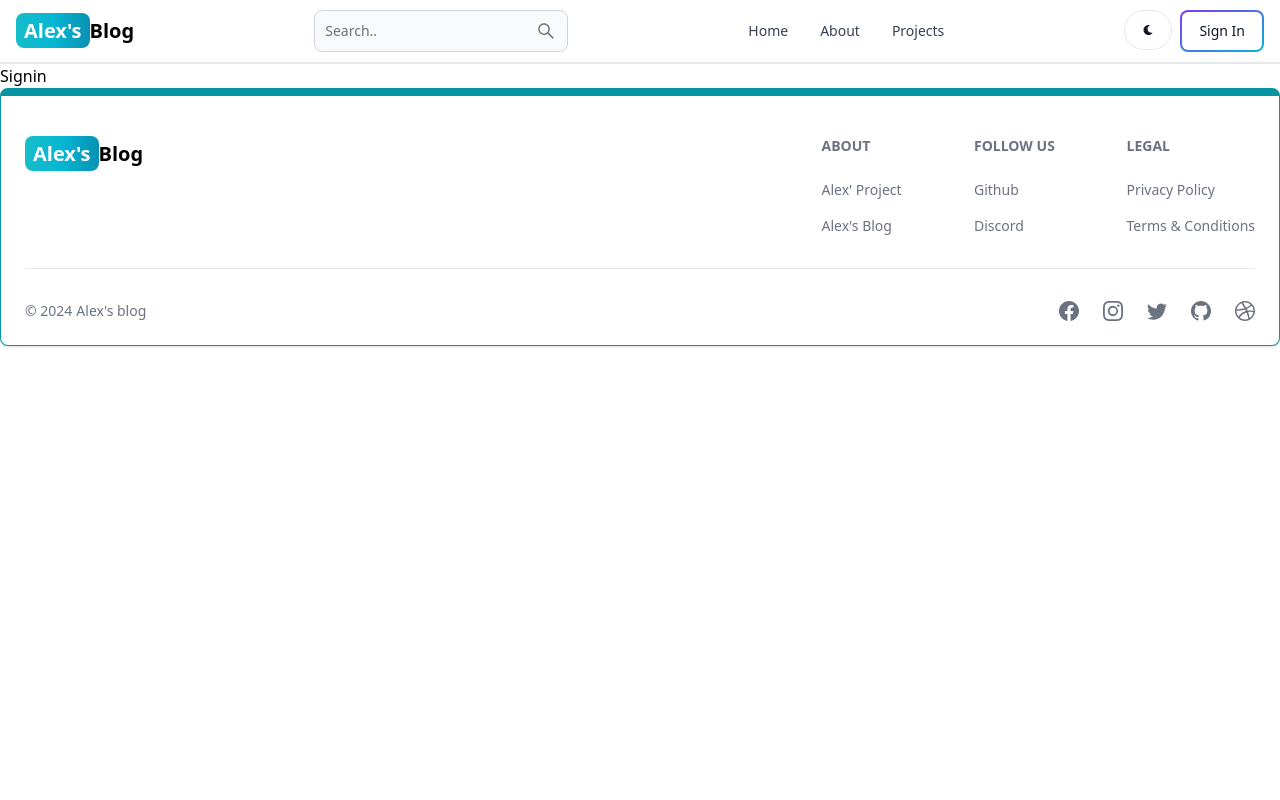
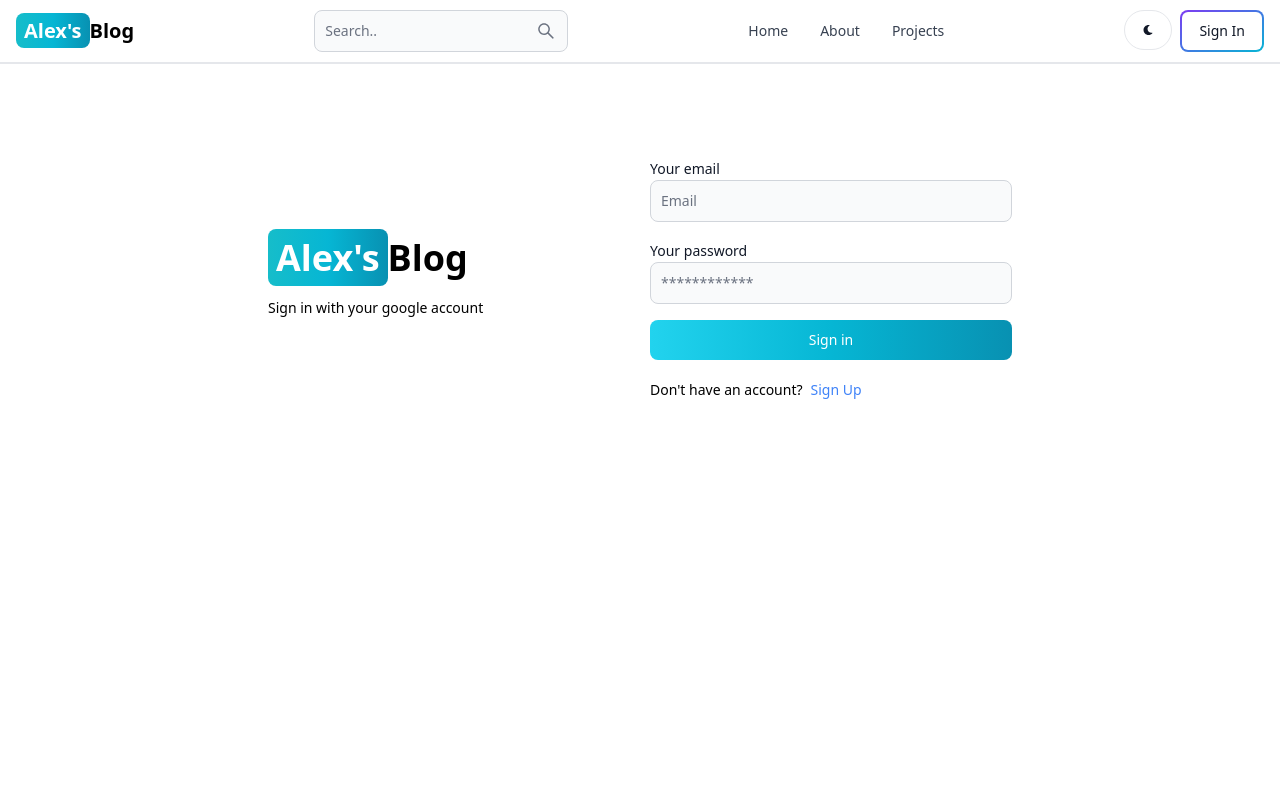
Before and after one commit to YianZhao/fullStack-mern-blog, a React (Vite) app in the folder client/: page /sign-in in a window 1280 px wide. Shown: the top 800 px of the page. Built offline with nearby package versions, Linux system fonts and the light colour scheme.

Commit message:
complete signin page functionality

```diff
--- a/client/src/pages/Signin.jsx
+++ b/client/src/pages/Signin.jsx
@@ -1,7 +1,102 @@
-import React from 'react'
+import { Alert, Button, Label, Spinner, TextInput } from 'flowbite-react'
+import React, { useState } from 'react'
+import { Link,useNavigate } from 'react-router-dom'
 
-export default function Signin() {
+export default function SignIn() {
+
+  const [formData,setFormData] = useState({})
+  const [errorMessage,setErrorMessage] = useState(null)
+  const [loading,setLoading] = useState(false)
+  const navigate = useNavigate()
+
+  const handleChange = (e)=>{
+    setFormData({...formData,[e.target.id]:e.target.value.trim()})
+  }
+  const handleSubmit = async(e)=>{
+    e.preventDefault()
+    if(!formData.email||!formData.password){
+      return setErrorMessage("Please fill out all fields")
+    }
+    try {
+      setLoading(true)
+      setErrorMessage(null)
+      const res = await fetch('/api/auth/signin',{
+        method:'POST',
+        headers:{'Content-Type':'application/json'},
+        body:JSON.stringify(formData),
+      })
+      const data = await res.json()
+      if(data.succes===false){
+        return setErrorMessage(data.message)
+      }
+      setLoading(false)
+      if(res.ok){
+        navigate('/')
+      }
+    } catch (error) {
+      setErrorMessage(error.message)
+      setLoading(false)
+    }
+  }
+
+
   return (
-    <div>Signin</div>
+    <div className='min-h-screen mt-20'>
+      <div className='flex p-3 max-w-3xl mx-auto flex-col md:flex-row md:items-center gap-5'>
+        {/* left side */}
+        <div className='flex-1'>
+        <Link
+          to="/"
+          className='font-bold dark:text-white text-4xl'>
+            <span className='px-2 py-1 bg-gradient-to-r from-teal-400 via-cyan-500 to-cyan-600 rounded-lg text-white'>Alex's</span>
+            Blog
+        </Link>
+        <p className='text-sm mt-5'>Sign in with your google account</p>
+        </div>
+
+        {/* right side */}
+        <div className='flex-1'>
+          <form className='flex flex-col gap-4' onSubmit={handleSubmit}>
+
+            <div>
+              <Label value='Your email'/>
+              <TextInput
+                type='email'
+                placeholder='Email'
+                id='email'onChange={handleChange}/>
+            </div>
+            <div>
+              <Label value='Your password'/>
+              <TextInput
+                type='password'
+                placeholder='************'
+                id='password'onChange={handleChange}/>
+            </div>
+            <Button gradientMonochrome="cyan" type='submit' disabled={loading}>
+              {
+                loading?(
+                  <>
+                    <Spinner size='sm'/>
+                    <span className='pl-3'>loading...</span>
+                  </>
+              ):"Sign in"
+              }
+            </Button>
+          </form>
+
+          <div className='flex gap-2 text-sm mt-5'>
+            <span>Don't have an account?</span>
+            <Link to='/sign-up' className='text-blue-500'> Sign Up</Link>
+          </div>
+          {
+            errorMessage&&(
+              <Alert className='mt-5 ' color='failure'>
+                {errorMessage}
+              </Alert>
+            )
+          }
+        </div>
+      </div>
+    </div>
   )
 }
```
